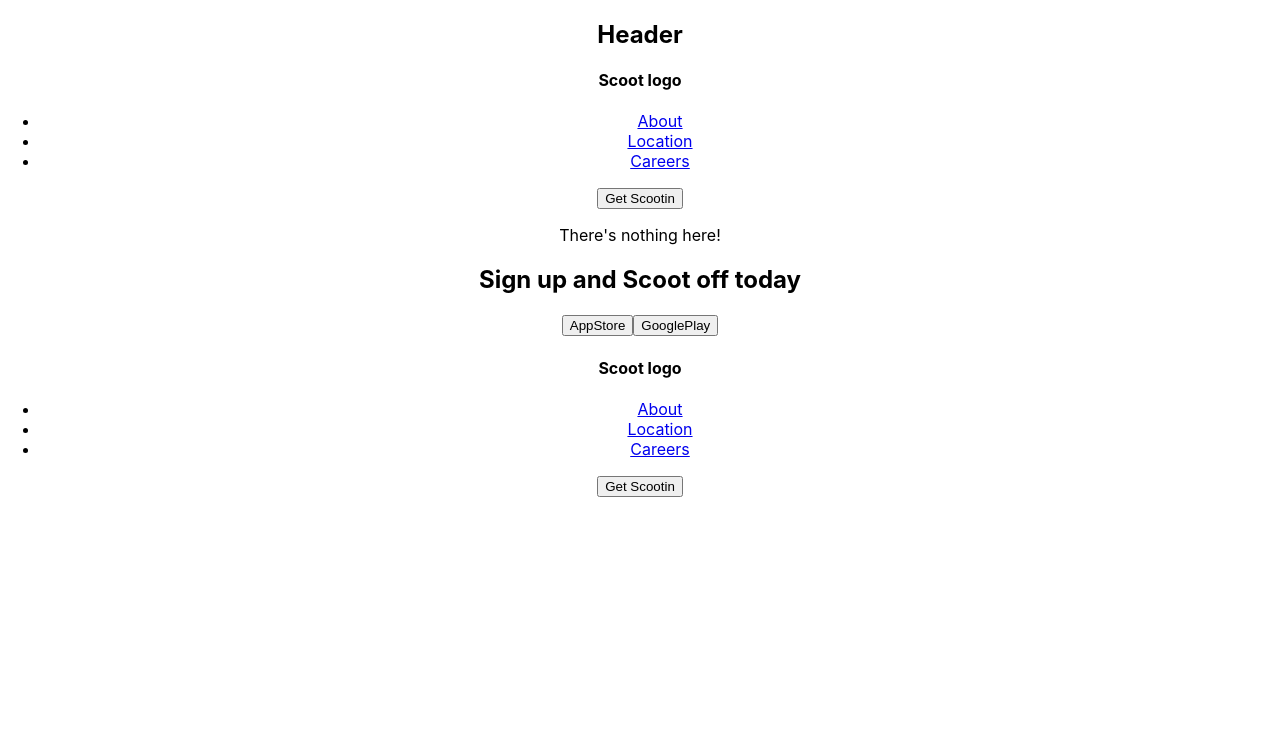
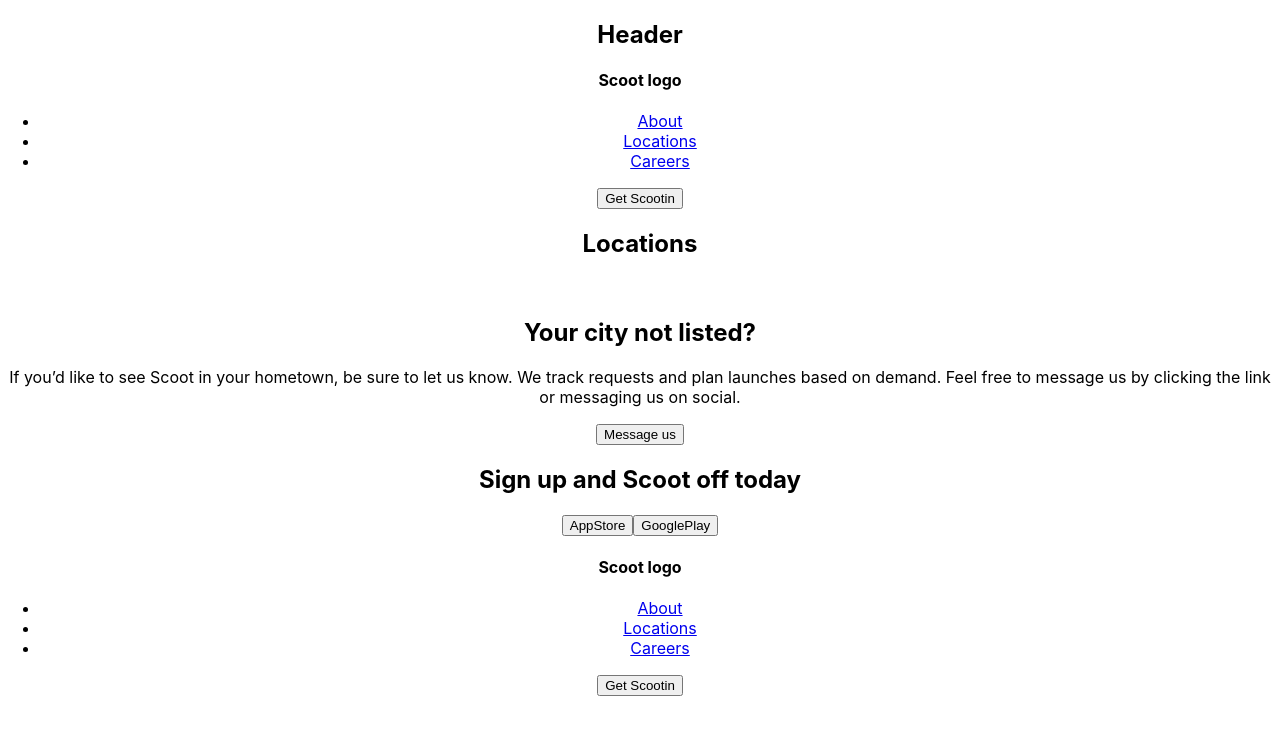
Before and after one commit to xaviguasch/scoot-multipage-website-app-frontendmentor-prac, a React (Create React App) app: page /locations in a window 1280 px wide. Shown: the top 734 px of the page. Built offline with nearby package versions, Linux system fonts and the light colour scheme.

Commit message:
finished markup of Locations component

```diff
--- /dev/null
+++ b/src/components/Locations.js
@@ -0,0 +1,32 @@
+import React from 'react'
+
+import './Locations.css'
+
+const Locations = () => {
+  return (
+    <div className='Locations'>
+      <section className='banner'>
+        <h2 className='title-banner'>Locations</h2>
+      </section>
+      <section className='main'>
+        <div className='main__e'>
+          <div className='map-illus'>
+            <img src='' alt='' />
+          </div>
+
+          <div className='main__e__copy'>
+            <h2 className='title title--md'>Your city not listed?</h2>
+            <p className='text text--alt'>
+              If you’d like to see Scoot in your hometown, be sure to let us know. We
+              track requests and plan launches based on demand. Feel free to message us by
+              clicking the link or messaging us on social.
+            </p>
+            <button className='btn'>Message us</button>
+          </div>
+        </div>
+      </section>
+    </div>
+  )
+}
+
+export default Locations
--- a/src/components/Navigation.js
+++ b/src/components/Navigation.js
@@ -14,7 +14,7 @@ const Navigation = () => {
             <NavLink to={'/about'}>About</NavLink>
           </li>
           <li>
-            <NavLink to={'/location'}>Location</NavLink>
+            <NavLink to={'/locations'}>Locations</NavLink>
           </li>
           <li>
             <NavLink to={'/careers'}>Careers</NavLink>
--- a/src/index.js
+++ b/src/index.js
@@ -7,6 +7,7 @@ import App from './App'
 import Home from './components/Home'
 import About from './components/About'
 import Careers from './components/Careers'
+import Locations from './components/Locations'
 
 ReactDOM.render(
   <React.StrictMode>
@@ -16,6 +17,7 @@ ReactDOM.render(
           <Route path='home' element={<Home />} />
           <Route path='about' element={<About />} />
           <Route path='careers' element={<Careers />} />
+          <Route path='locations' element={<Locations />} />
           <Route path='/' element={<Navigate to='home' />} />
 
           <Route
```
Also changed, not shown: src/components/Locations.css (added).
